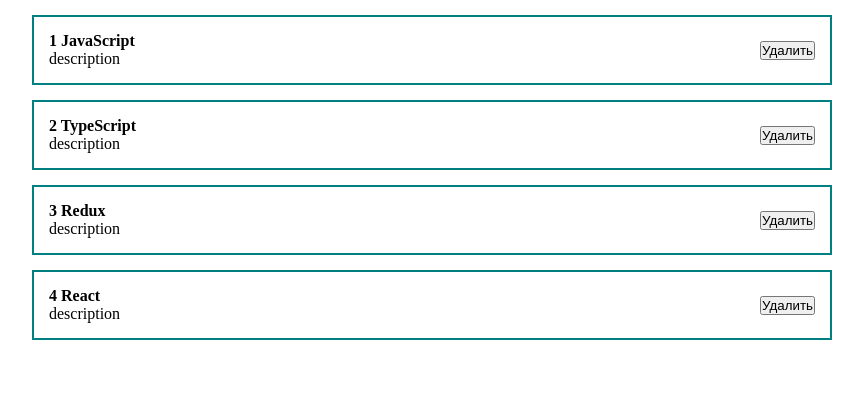
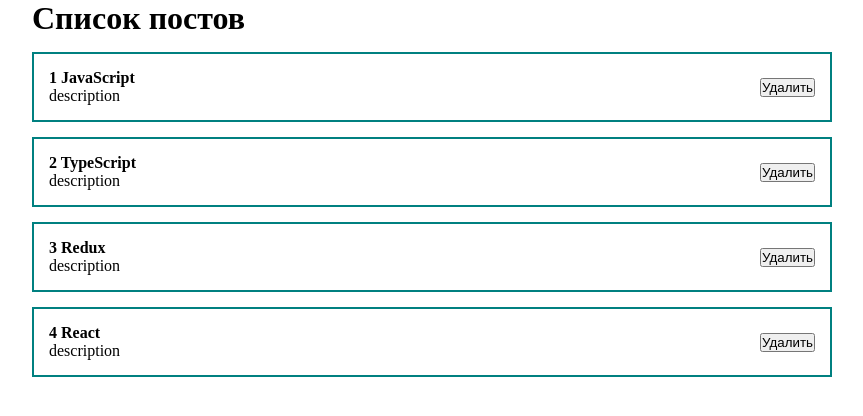
Before and after one commit to Soldatova-Kristina/react_app_ui, a React (Vite) app in the folder vite-project/: page / in a window 1280 px wide. Shown: the top 416 px of the page, without its empty margins (208-1071 px from the left). Built offline with nearby package versions, Linux system fonts and the light colour scheme.

Commit message:
feat: добавила инлайновые стили в jsx

```diff
--- a/vite-project/src/App.jsx
+++ b/vite-project/src/App.jsx
@@ -13,6 +13,7 @@ function App() {
   ])
   return (
     <div className="App">
+      <h1>Список постов</h1>
         {posts.map(item => (
           <PostItem post={item} key={item.id}/>
         ))}
```
